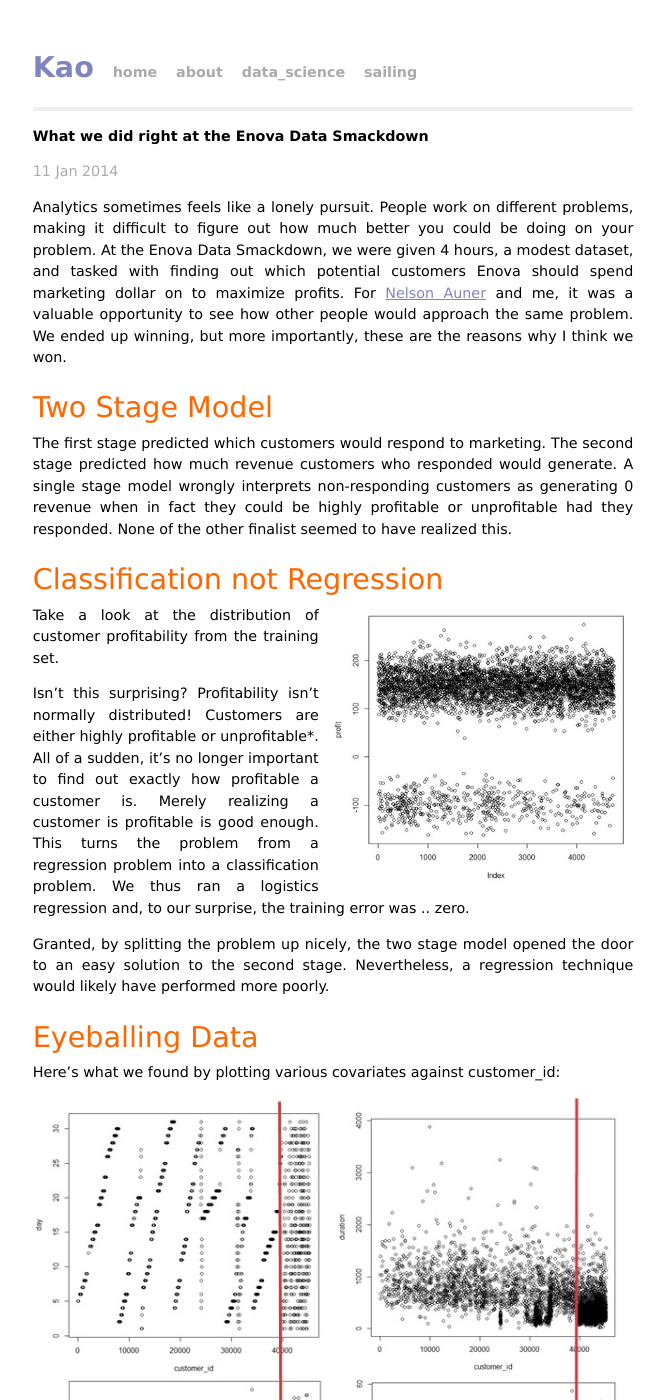
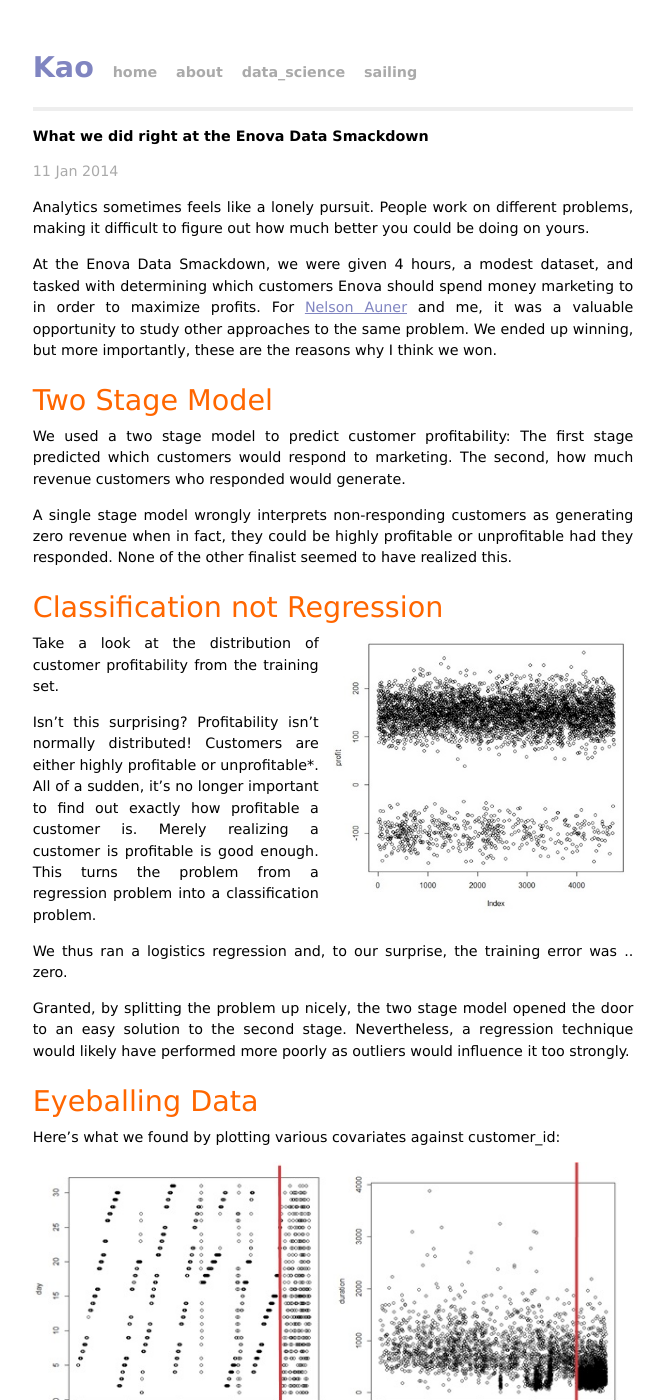
Before and after one commit to zichongkao/zichongkao.github.io, a Jekyll site: the page built from _posts/2014-01-11-enova.markdown, in a window 1280 px wide and 1400 px high. Shown: the whole window, without its empty margins (307-972 px from the left). Built offline with Jekyll 4.4.1, drawn with Linux system fonts in a browser that asks for light colours; Markdown is read by kramdown in place of the engine named in the settings; some of the changed text lies outside the part shown.

Commit message:
more revisions to enova data smackdown post

```diff
--- a/_posts/2014-01-11-enova.markdown
+++ b/_posts/2014-01-11-enova.markdown
@@ -5,19 +5,25 @@ date:   2014-01-11 02:54:29
 categories: data_science
 ---
 
-Analytics sometimes feels like a lonely pursuit. People work on different problems, making it difficult to figure out how much better you could be doing on your problem. At the Enova Data Smackdown, we were given 4 hours, a modest dataset, and tasked with finding out which potential customers Enova should spend marketing dollar on to maximize profits. For <a href='http://nelsonauner.com'>Nelson Auner</a> and me, it was a valuable opportunity to see how other people would approach the same problem. We ended up winning, but more importantly, these are the reasons why I think we won.
+Analytics sometimes feels like a lonely pursuit. People work on different problems, making it difficult to figure out how much better you could be doing on yours.
+
+At the Enova Data Smackdown, we were given 4 hours, a modest dataset, and tasked with determining which customers Enova should spend money marketing to in order to maximize profits. For <a href='http://nelsonauner.com'>Nelson Auner</a> and me, it was a valuable opportunity to study other approaches to the same problem. We ended up winning, but more importantly, these are the reasons why I think we won.
 
 Two Stage Model
 ===============
-The first stage predicted which customers would respond to marketing. The second stage predicted how much revenue customers who responded would generate. A single stage model wrongly interprets non-responding customers as generating 0 revenue when in fact they could be highly profitable or unprofitable had they responded. None of the other finalist seemed to have realized this.
+We used a two stage model to predict customer profitability: The first stage predicted which customers would respond to marketing. The second, how much revenue customers who responded would generate.
+
+A single stage model wrongly interprets non-responding customers as generating zero revenue when in fact, they could be highly profitable or unprofitable had they responded. None of the other finalist seemed to have realized this.
 
 Classification not Regression
 =============================
 Take a look at the distribution <img src='/pics/enova_graph.jpg' width='50%' style='float: right; margin-left: 1em;'>of customer profitability from the training set.
 
-Isn't this surprising? Profitability isn't normally distributed! Customers are either highly profitable or unprofitable*. All of a sudden, it's no longer important to find out exactly how profitable a customer is. Merely realizing a customer is profitable is good enough. This turns the problem from a regression problem into a classification problem. We thus ran a logistics regression and, to our surprise, the training error was .. zero.
+Isn't this surprising? Profitability isn't normally distributed! Customers are either highly profitable or unprofitable*. All of a sudden, it's no longer important to find out exactly how profitable a customer is. Merely realizing a customer is profitable is good enough. This turns the problem from a regression problem into a classification problem.
 
-Granted, by splitting the problem up nicely, the two stage model opened the door to an easy solution to the second stage. Nevertheless, a regression technique would likely have performed more poorly.
+We thus ran a logistics regression and, to our surprise, the training error was .. zero.
+
+Granted, by splitting the problem up nicely, the two stage model opened the door to an easy solution to the second stage. Nevertheless, a regression technique would likely have performed more poorly as outliers would influence it too strongly.
 
 Eyeballing Data
 ===============
@@ -25,7 +31,9 @@ Here's what we found by plotting various covariates against customer\_id:
 
 <img src='/pics/enova_four.jpg' width='100%' style=''>
 
-There are two underlying datasets! Had we more time, developing separate models for each dataset would have definitely improved performance. And though we didn't exploit this observation, personally, I would have felt embarrassed to have worked on a dataset and not realized a pattern as glaring as this.
+There are two distinct subsets in our data! Given more time, we would have developed separate models for each subset. This would have definitely improved performance.
+
+Though we didn't exploit this observation, I'm glad we discovered it. In hindsight, I would have been embarrassed to have missed a pattern this glaring.
 
 Lessons Learnt
 ==============
```
